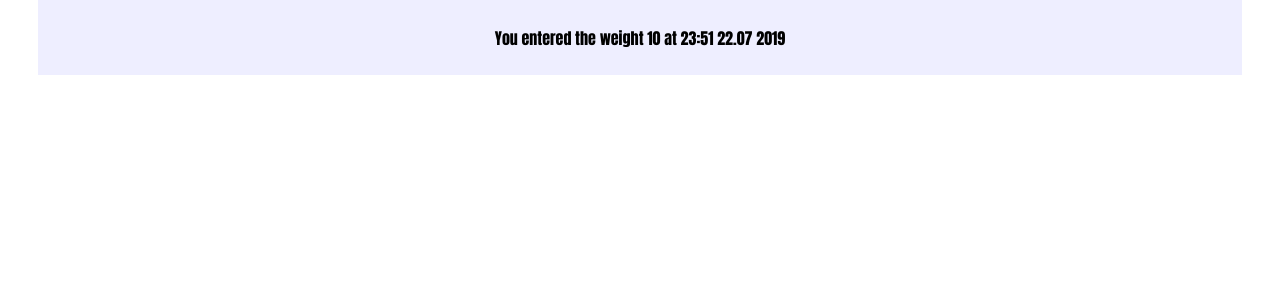
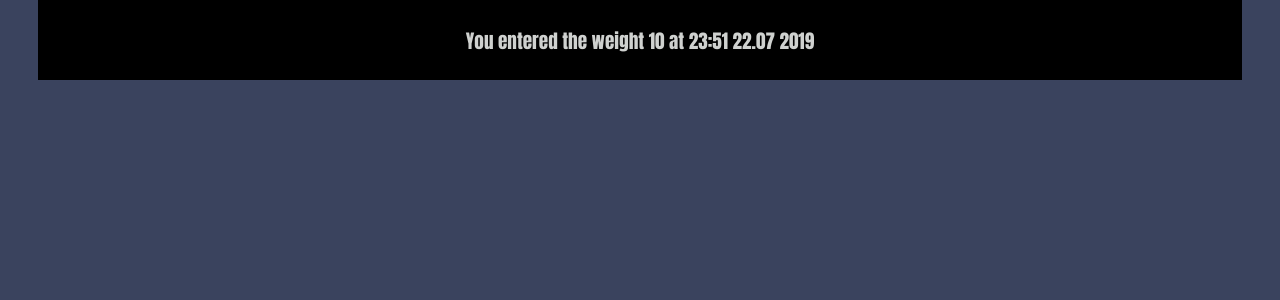
Before and after one commit to OliverSchmitt/WeightTracker, a Flask app: template server/templates/weight_entered.html in a window 1280 px wide. Shown: the top 300 px of the page. Run offline with Flask 2, Linux system fonts and the light colour scheme; the template is opened without the code that fills it: most values are stand-ins (such as "Sample title", 1, 10 or a date in 2020).

Commit message:
Change styling

```diff
--- a/server/static/css/main.css
+++ b/server/static/css/main.css
@@ -2,19 +2,30 @@
     margin: 0;
     padding: 0;
     font-family: Impact, sans-serif;
+    background-color: #3a435e;
 }
 
 #main {
     width: 90%;
     margin: 0 auto;
     text-align: center;
-    background-color: #eef;
+    background-color: #000;
     padding: 2%;
+}
+
+#main h1, p {
+    background-color: inherit;
+    color: #cfd1cf;
+}
+
+#main p {
+    font-size: 1.2em;
 }
 
 #weight_form {
     margin: 0 auto;
     width: 75%;
+    background-color: inherit;
 }
 
 #weight_form input {
@@ -24,7 +35,7 @@
 }
 
 #weight_input {
-    background-color: #dde;
+    background-color: #cfd1cf;
     border: 1px solid #ccd;
     box-sizing: border-box;
     padding: 1%;
@@ -36,6 +47,9 @@
 
 #weight_submit {
     border: none;
-    background: #5899e2;
+    background: #313e50;
+    color: #cfd1cf;
+    font-weight: bold;
+    font-size: 1.2em;
     padding: 2%;
 }
```
